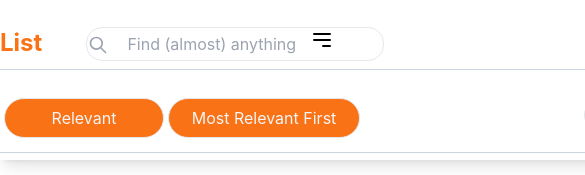
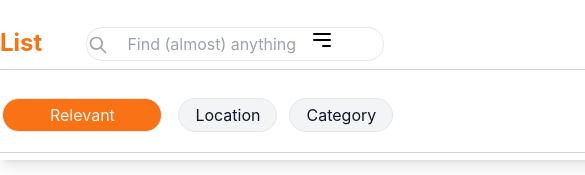
Before and after one commit to ChinememmaObilor29/search_page, a React (Create React App) app: page / in a window 390 px wide. Shown: the top 175 px of the page, 585 px wide, since content can reach past the window. Built offline with nearby package versions, Linux system fonts and the light colour scheme.

Commit message:
Update Listing.css

```diff
--- a/src/Component/Listing/Listing.css
+++ b/src/Component/Listing/Listing.css
@@ -7,23 +7,31 @@
  }
 
  @media (max-width: 1280px) {
+   .relevant{
+      display: block;
+   }
+   .btn1{
+      margin-right: 43rem;
+      gap: 4px;
+   }
     .btn2{
-      margin-right: 8rem;
+      order: -1;
     }
    }
 
  @media (max-width: 1024px) {
    .relevant{
       display: block;
-     margin-left: 15rem;
    }
    .btn1{
-     margin-right: 5.5rem;
+      margin-right: 32rem;
+   }
+   .date{
+      display: none;
    }
     .btn2{
       order: -1;
-     margin-left: -15.5rem;
-     gap: 4px;
+      margin-left: -0.6rem;
     }
  }
 
@@ -41,20 +49,18 @@
     }
     .btn1{
       padding: 1rem;
-      margin-left: 5rem;
+      margin-right: 40rem;
     }
     .btn2{
        margin-top: 1rem;
     }
     .most{
-       width: 12rem;
-       height: 2.5rem;
-       padding: 0;
+       display: none;
 
      }
      .relevant{
        width: 10rem;
-       height: 2.5rem;
+       height: 2.1rem;
        padding: 0;
      }
 
```
Lines whose indentation alone changed are shown as unchanged.
